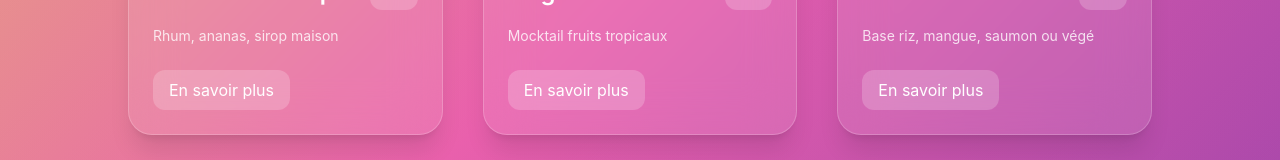
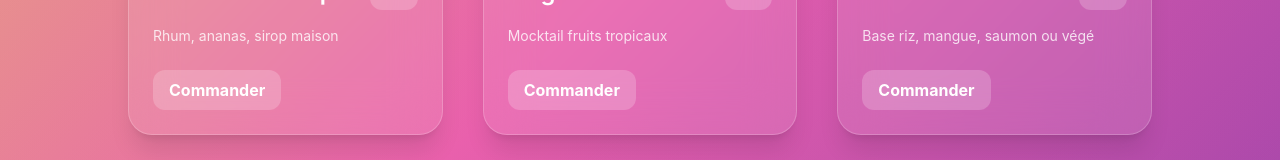
Before and after one commit to FlorianR903/BDE_ExotiTSE_site, a Next.js app: page /menu in a window 1280 px wide. Shown: the part 435-595 px from the top of the page. Built offline with nearby package versions, Linux system fonts and the light colour scheme.

Commit message:
Ajout d'un bouton pour commander les menus v2

```diff
--- a/components/MenuSection.js
+++ b/components/MenuSection.js
@@ -48,8 +48,8 @@ export default function MenuSection({ items = [] }) {
                         <p className="mt-4 text-white/80 text-sm">{item.desc}</p>
 
                         {/* Bouton pour commander */}
-                        <button className="mt-6 px-4 py-2 rounded-xl bg-white/20 hover:bg-white/30 text-white">
-                            En savoir plus
+                        <button className="mt-6 px-4 py-2 rounded-xl bg-white/20 hover:bg-white/30 font-bold text-white">
+                            Commander
                         </button>
                     </div>
                 ))}
```
